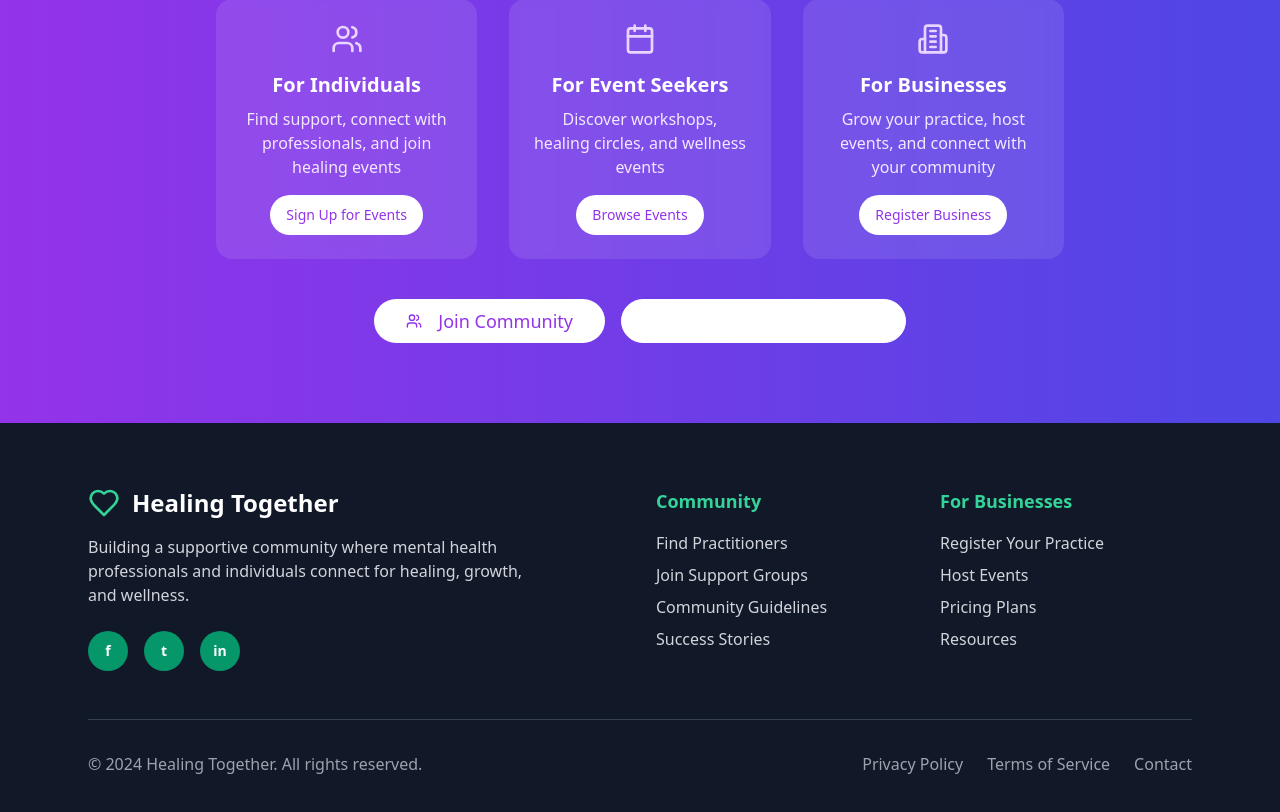
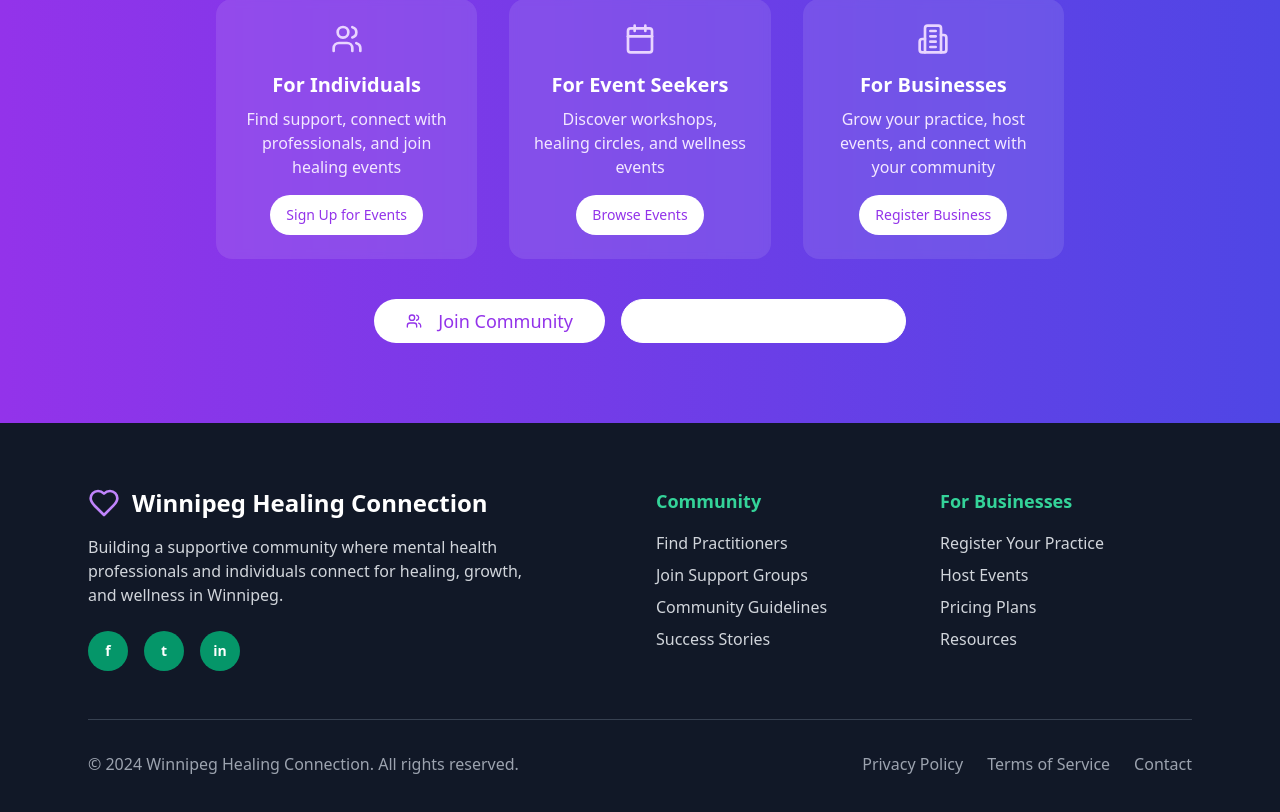
Before and after one commit to webzent-dev/soul-support-market, a React (Vite) app: page / in a window 1280 px wide. Shown: the part 6645-7457 px from the top of the page. Built offline with nearby package versions, Linux system fonts and the light colour scheme.

Commit message:
Fix: Footer branding
Update the footer branding to reflect the correct company name.

```diff
--- a/src/components/Footer.tsx
+++ b/src/components/Footer.tsx
@@ -1,4 +1,3 @@
-
 import { Heart, Home, Users, Calendar } from "lucide-react";
 
 const Footer = () => {
@@ -8,12 +7,12 @@ const Footer = () => {
         <div className="grid grid-cols-1 md:grid-cols-4 gap-8 mb-12">
           <div className="col-span-1 md:col-span-2">
             <div className="flex items-center mb-4">
-              <Heart className="h-8 w-8 text-emerald-400 mr-3" />
-              <h3 className="text-2xl font-bold">Healing Together</h3>
+              <Heart className="h-8 w-8 text-purple-400 mr-3" />
+              <h3 className="text-2xl font-bold">Winnipeg Healing Connection</h3>
             </div>
             <p className="text-gray-300 mb-6 max-w-md">
               Building a supportive community where mental health professionals and
-              individuals connect for healing, growth, and wellness.
+              individuals connect for healing, growth, and wellness in Winnipeg.
             </p>
             <div className="flex space-x-4">
               <div className="w-10 h-10 bg-emerald-600 rounded-full flex items-center justify-center hover:bg-emerald-700 transition-colors cursor-pointer">
@@ -52,7 +51,7 @@ const Footer = () => {
         <div className="border-t border-gray-700 pt-8">
           <div className="flex flex-col md:flex-row justify-between items-center">
             <p className="text-gray-400 mb-4 md:mb-0">
-              © 2024 Healing Together. All rights reserved.
+              © 2024 Winnipeg Healing Connection. All rights reserved.
             </p>
             <div className="flex space-x-6">
               <a href="#" className="text-gray-400 hover:text-white transition-colors">Privacy Policy</a>
```
